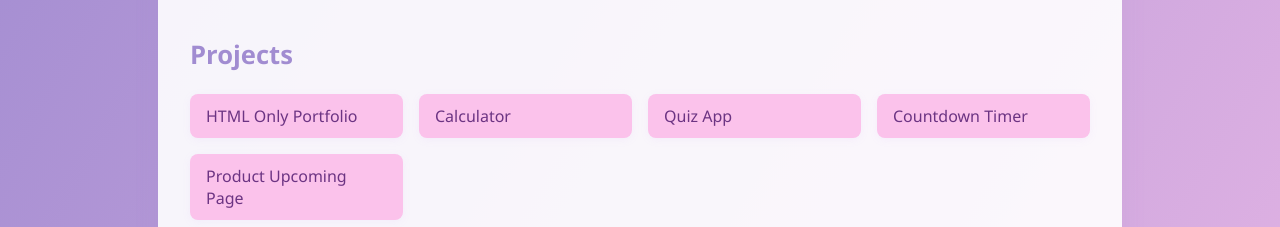
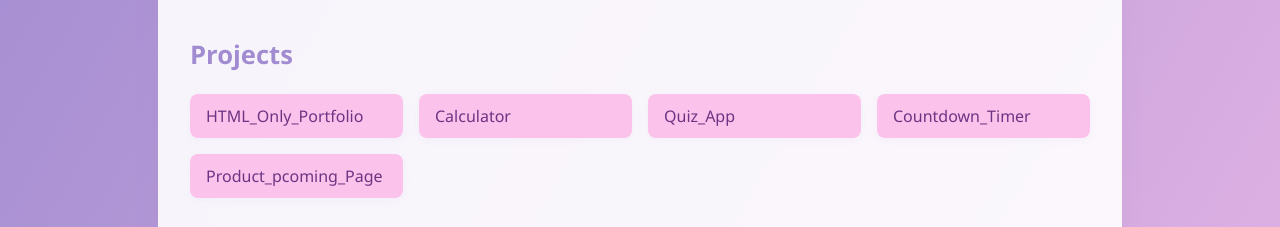
Before and after one commit to Rudra9Padhan/Roadmap.sh, a plain HTML site: page 03-Basic-website/index.html in a window 1280 px wide. Shown: the part 271-498 px from the top of the page. Drawn offline with Linux system fonts and the light colour scheme.

Commit message:
Update index.html

```diff
--- a/03-Basic-website/index.html
+++ b/03-Basic-website/index.html
@@ -37,11 +37,11 @@
       <section class="projects">
         <h2>Projects</h2>
         <ul>
-          <li>HTML Only Portfolio</li>
+          <li>HTML_Only_Portfolio</li>
           <li>Calculator</li>
-          <li>Quiz App</li>
-          <li>Countdown Timer</li>
-          <li>Product Upcoming Page</li>
+          <li>Quiz_App</li>
+          <li>Countdown_Timer</li>
+          <li>Product_pcoming_Page</li>
         </ul>
       </section>
 
```
